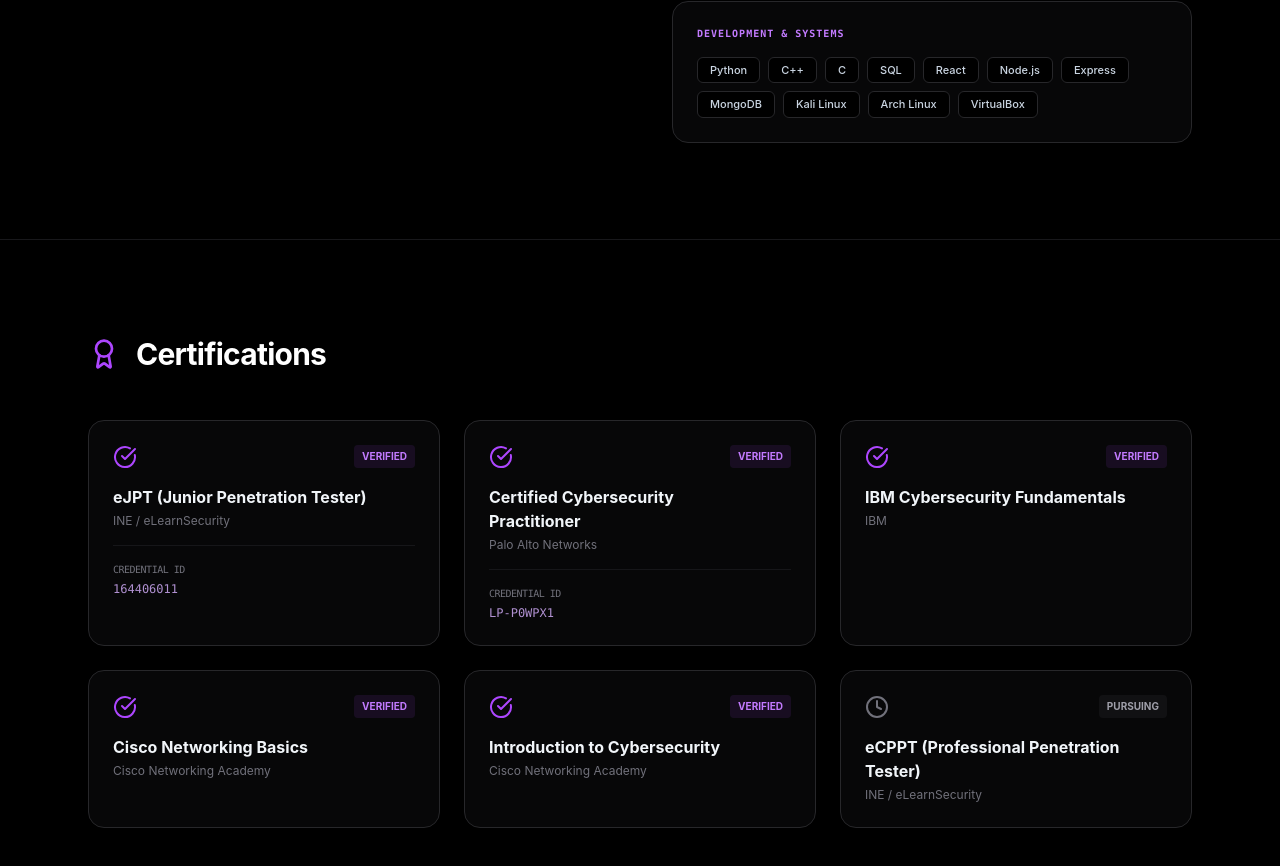
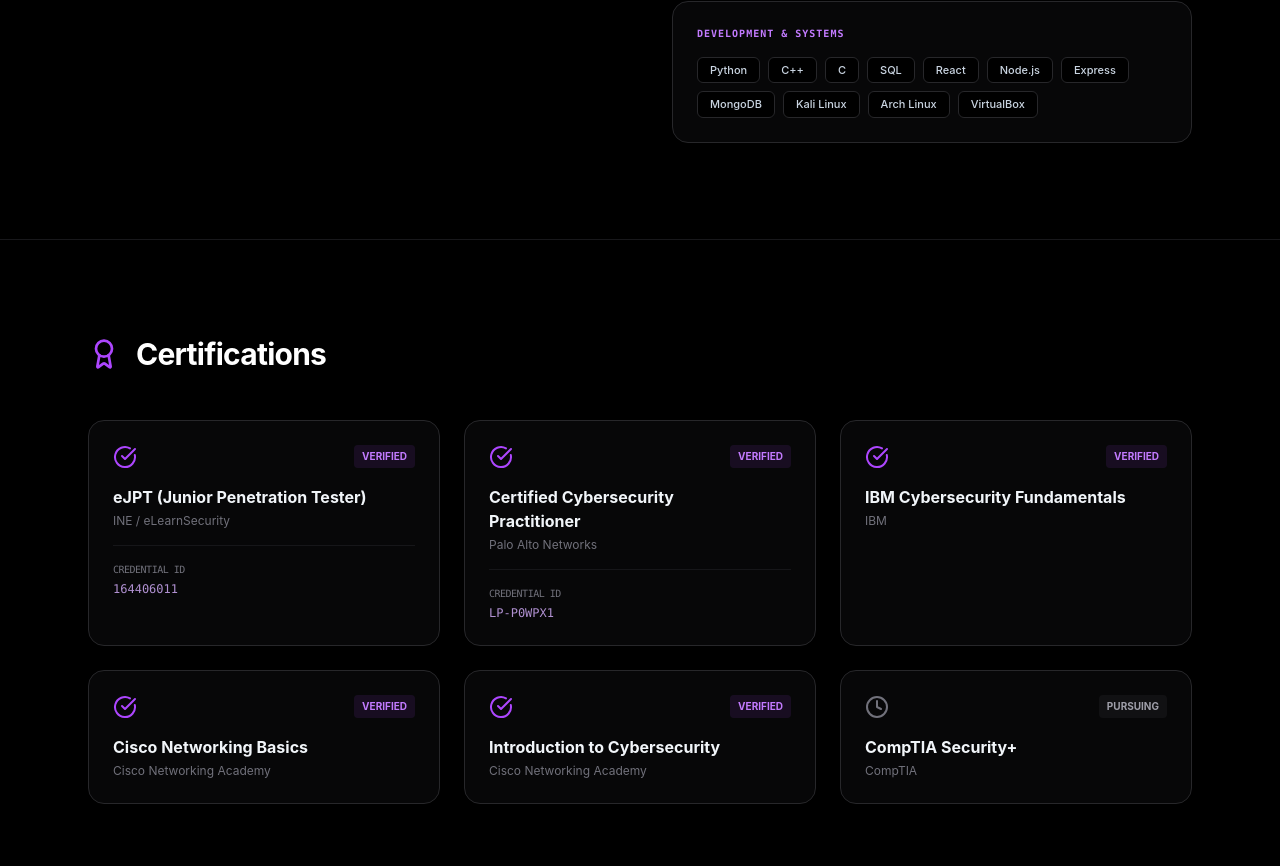
Before and after one commit to Hellthrone2005/Portfolio, a React app: page / in a window 1280 px wide. Shown: the part 2981-3847 px from the top of the page. Built offline with nearby package versions, Linux system fonts and the light colour scheme; the HTML template or start-up script is replaced by a standard one.

Commit message:
style: replace eCPPT with CompTIA Security+ pursuing status

```diff
--- a/src/components/Certifications.jsx
+++ b/src/components/Certifications.jsx
@@ -36,10 +36,10 @@
       link: "https://www.credly.com/badges/ade56526-e7ca-4e96-a51c-02f39b4033b3/linked_in_profile"
     },
     {
-      name: "eCPPT (Professional Penetration Tester)",
-      issuer: "INE / eLearnSecurity",
+      name: "CompTIA Security+",
+      issuer: "CompTIA",
       status: "Pursuing",
-      link: "https://ine.com/learning/paths/elearnsecurity-certified-professional-penetration-tester"
+      link: "https://www.comptia.org/certifications/security"
     }
   ];
 
@@ -62,7 +62,7 @@
               whileInView={{ opacity: 1, y: 0 }}
               transition={{ delay: i * 0.1 }}
               viewport={{ once: true }}
-              className="p-6 bg-zinc-900/30 border border-zinc-800 rounded-2xl hover:border-purple-500/50 hover:bg-zinc-900/50 transition-all group relative block"
+              className="p-6 bg-zinc-900/30 border border-zinc-800 rounded-2xl hover:border-purple-500/50 hover:bg-zinc-900/50 transition-all group relative block cursor-pointer z-30"
             >
               <div className="absolute top-4 right-4 opacity-0 group-hover:opacity-100 transition-opacity text-purple-400">
                 <ExternalLink size={14} />
```
